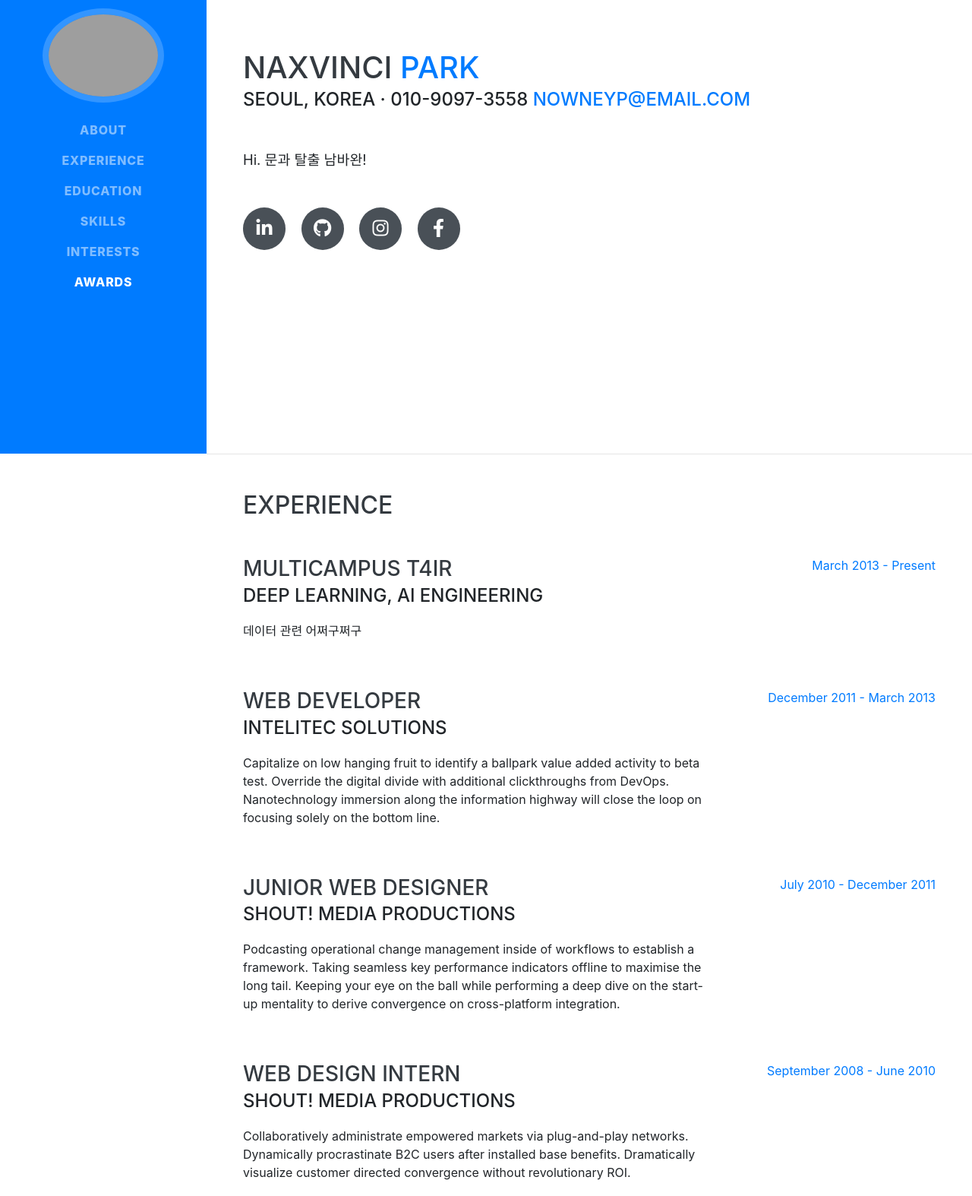
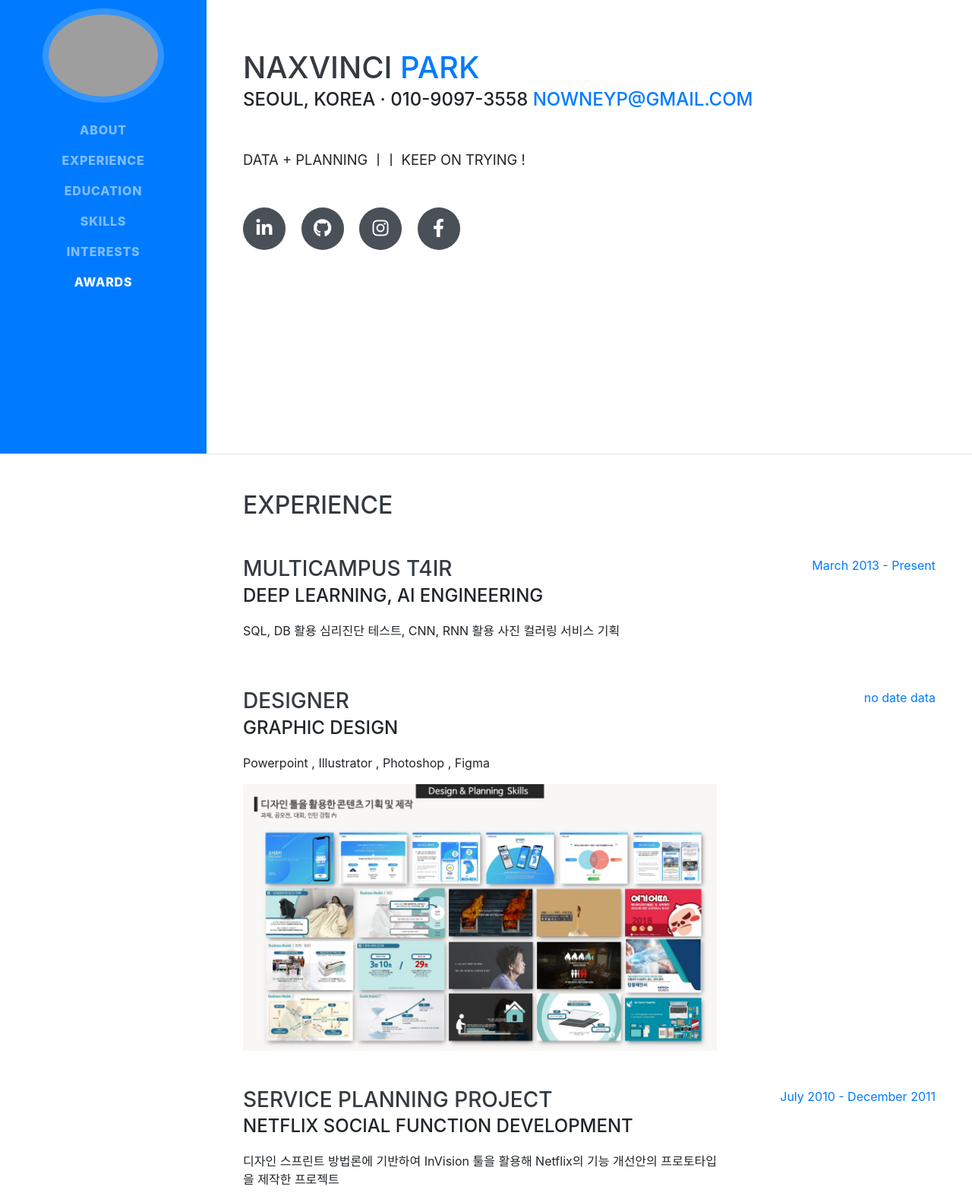
Before and after one commit to naxvinci/naxvinci.github.io, a website with bundled scripts: page index.html in a window 1280 px wide. Shown: the part 203-1777 px from the top of the page at 76% size. Built offline with nearby package versions, Linux system fonts and the light colour scheme; grey boxes are pictures that could not be loaded; a web font is replaced by a local one.

Commit message:
Update index.html

```diff
--- a/index.html
+++ b/index.html
@@ -8,7 +8,7 @@
   <meta name="description" content="">
   <meta name="author" content="">
 
-  <title>문과탈출 남바완</title>
+  <title>수정중_</title>
 
   <!-- Bootstrap core CSS -->
   <link href="vendor/bootstrap/css/bootstrap.min.css" rel="stylesheet">
@@ -67,9 +67,9 @@
           <span class="text-primary">Park</span>
         </h1>
         <div class="subheading mb-5">Seoul, Korea · 010-9097-3558
-          <a href="nowneyp@gmail.com">nowneyp@email.com</a>
+          <a href="nowneyp@gmail.com">nowneyp@gmail.com</a>
         </div>
-        <p class="lead mb-5">Hi. 문과 탈출 남바완!</p>
+        <p class="lead mb-5">DATA + PLANNING ㅣㅣ KEEP ON TRYING !</p>
         <div class="social-icons">
           <a href="#">
             <i class="fab fa-linkedin-in"></i>
@@ -77,7 +77,7 @@
           <a href="https://github.com/naxvinci/">
             <i class="fab fa-github"></i>
           </a>
-          <a href="http://instagram.com/nowneyp">
+          <a href="http://instagram.com/naxvinci">
             <i class="fab fa-instagram"></i>
           </a>
           <a href="http://facebook.com/nowneyp">
@@ -97,7 +97,7 @@
           <div class="resume-content">
             <h3 class="mb-0">MULTICAMPUS T4IR</h3>
             <div class="subheading mb-3">Deep Learning, AI Engineering</div>
-            <p>데이터 관련 어쩌구쩌구</p>
+            <p>SQL, DB 활용 심리진단 테스트, CNN, RNN 활용 사진 컬러링 서비스 기획</p>
           </div>
           <div class="resume-date text-md-right">
             <span class="text-primary">March 2013 - Present</span>
@@ -106,20 +106,23 @@
 
         <div class="resume-item d-flex flex-column flex-md-row justify-content-between mb-5">
           <div class="resume-content">
-            <h3 class="mb-0">Web Developer</h3>
-            <div class="subheading mb-3">Intelitec Solutions</div>
-            <p>Capitalize on low hanging fruit to identify a ballpark value added activity to beta test. Override the digital divide with additional clickthroughs from DevOps. Nanotechnology immersion along the information highway will close the loop on focusing solely on the bottom line.</p>
+            <h3 class="mb-0">Designer</h3>
+            <div class="subheading mb-3">Graphic Design</div>
+            <p>Powerpoint , Illustrator , Photoshop , Figma</p>
+            <img class="img-fluid" src="img/pfolio/Slide3.jpg" alt="">
           </div>
           <div class="resume-date text-md-right">
-            <span class="text-primary">December 2011 - March 2013</span>
+            <span class="text-primary">no date data</span>
           </div>
         </div>
 
         <div class="resume-item d-flex flex-column flex-md-row justify-content-between mb-5">
           <div class="resume-content">
-            <h3 class="mb-0">Junior Web Designer</h3>
-            <div class="subheading mb-3">Shout! Media Productions</div>
-            <p>Podcasting operational change management inside of workflows to establish a framework. Taking seamless key performance indicators offline to maximise the long tail. Keeping your eye on the ball while performing a deep dive on the start-up mentality to derive convergence on cross-platform integration.</p>
+            <h3 class="mb-0">Service Planning project</h3>
+            <div class="subheading mb-3">Netflix Social function development</div>
+            <p>디자인 스프린트 방법론에 기반하여 InVision 툴을 활용해 Netflix의 기능 개선안의 프로토타입을 제작한 프로젝트</p>
+            <br><p> <a href="https://projects.invisionapp.com/share/4A9TDPXFK#/screens">Invision Prototyping </a>
+            <img class="img-fluid" src="img/pfolio/Slide5.jpg" alt="">
           </div>
           <div class="resume-date text-md-right">
             <span class="text-primary">July 2010 - December 2011</span>
```
